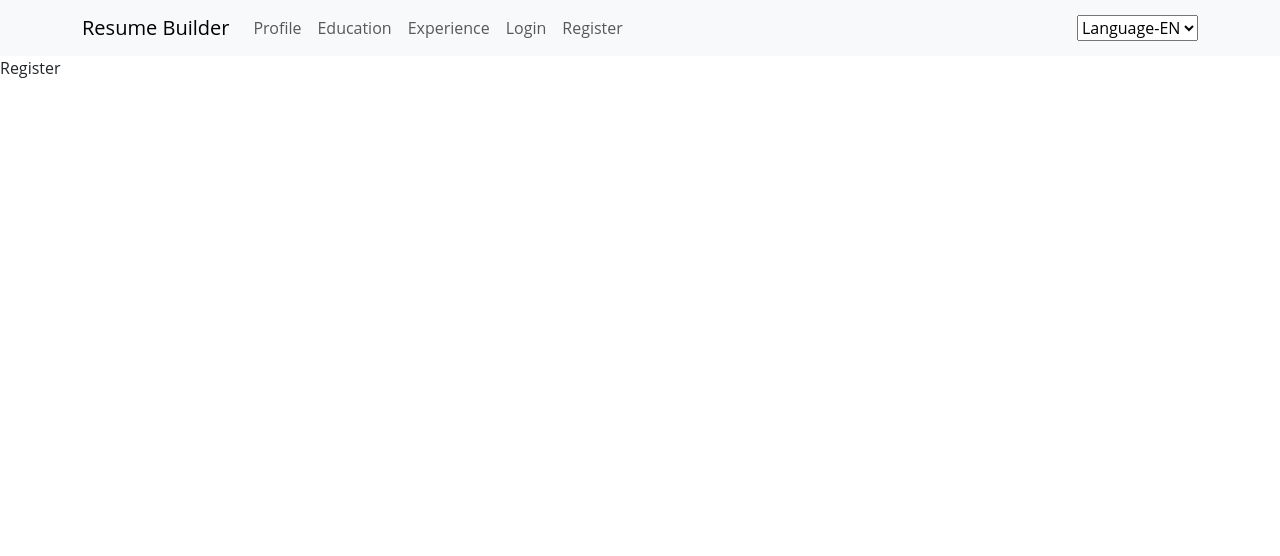
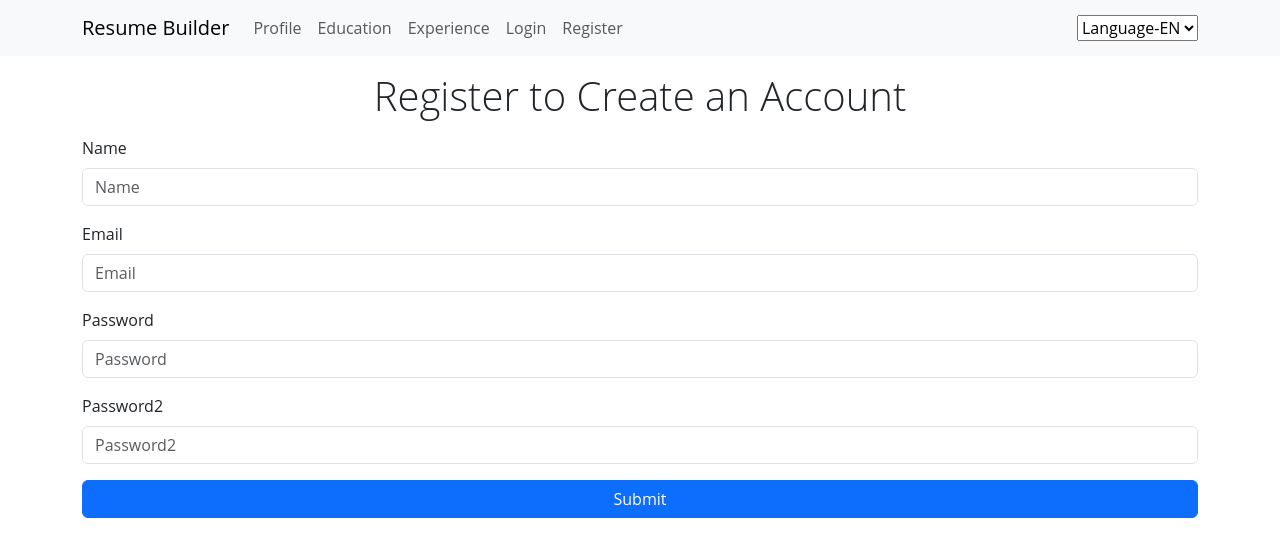
Before and after one commit to srehan17/resumeApp, a React (Create React App) app in the folder client/: page /register in a window 1280 px wide. Shown: the top 556 px of the page. Built offline with nearby package versions, Linux system fonts and the light colour scheme.

Commit message:
Added Login and Register pages

```diff
--- a/client/src/App.css
+++ b/client/src/App.css
@@ -1,3 +1,8 @@
 body {
     font-family: 'Open Sans', sans-serif;
 }
+
+.btn-block {
+    display: block;
+    width: 100%;
+}
--- a/client/src/App.tsx
+++ b/client/src/App.tsx
@@ -1,6 +1,6 @@
 import React from 'react'
 import { BrowserRouter, Routes, Route } from "react-router-dom"
-import Navigation from "./components/Navigation"
+import Header from "./components/Header"
 import Dashboard from "./pages/Dashboard"
 import Profile from './pages/Profile'
 import Education from "./pages/Education"
@@ -15,7 +15,7 @@ import Login from './pages/Login'
 const App: FC = () => {
   return (
     <BrowserRouter>
-    <Navigation />
+    <Header />
     <Routes>
       <Route index path="/" element={<Dashboard />} />
       <Route path="/profile" element={<Profile />} />
--- a/client/src/pages/Experience.tsx
+++ b/client/src/pages/Experience.tsx
@@ -15,21 +15,53 @@ const Experience = () => {
         setIsChecked(!isChecked)
     }
 
+    const [company, setCompany] = useState<string>()
+    const [position, setPosition] = useState<string>()
+    const [responsibilities, setResponsibilities] = useState<string>()
+    const [message, setMessage] = useState<string>()
+
+    let handleSubmit = async (e) => {
+        e.preventDefault();
+        try {
+          let res = await fetch("https://httpbin.org/post", {
+            method: "POST",
+            body: JSON.stringify({
+              company,
+              position,
+              responsibilities,
+              startDate
+            }),
+          });
+          let resJson = await res.json();
+          if (res.status === 200) {
+            setCompany("");
+            setPosition("");
+            setResponsibilities("");
+            setStartDate(null);
+          } else {
+            setMessage("Some error occured");
+          }
+          console.log("RESJSON: ",resJson);
+        } catch (err) {
+          console.log(err);
+        }
+      };
+
     return (
         <Container>
             <Title title="Experience" />
-            <Form action="POST">
+            <Form onSubmit={handleSubmit}>
                 <Form.Group className="mb-3" controlId="formCompany">
                     <Form.Label>Company</Form.Label>
-                    <Form.Control type="text" placeholder="Company" />
+                    <Form.Control type="text" placeholder="Company" value={company}/>
                 </Form.Group>
                 <Form.Group className="mb-3" controlId="formPosition">
                     <Form.Label>Position</Form.Label>
-                    <Form.Control type="text" placeholder="Position" />
+                    <Form.Control type="text" placeholder="Position" value={position}/>
                 </Form.Group>
                 <Form.Group className="mb-3" controlId="formResponsibilities">
                     <Form.Label>Responsibilities</Form.Label>
-                    <Form.Control type="text" as="textarea" rows={3} placeholder="Responsibilities" />
+                    <Form.Control type="text" as="textarea" rows={3} placeholder="Responsibilities" value={responsibilities}/>
                 </Form.Group>
                 <Form.Group className="mb-3" controlId="formStartDate">
                     <Form.Label>Start Date</Form.Label>
--- a/client/src/pages/Login.tsx
+++ b/client/src/pages/Login.tsx
@@ -1,8 +1,54 @@
-import React from 'react'
+import React, { useState } from 'react'
+import Title from '../components/Title'
+import { Container, Form, Button } from 'react-bootstrap'
 
 const Login = () => {
+    const [formData, setFormData] = useState({
+        email: "",
+        password: "",
+    })
+
+    const {email, password} = formData
+
+    const onChange = (e) => {
+        setFormData((prevState) => ({...prevState, [e.target.name]: e.target.value}))
+    }
+
+    const handleSubmit = (e) => {
+        e.preventDefault()
+    }
+
   return (
-    <div>Login</div>
+    <Container>
+        <Title title="Login to your account" />
+        <Form onSubmit={handleSubmit}>
+            <Form.Group className="mb-3" controlId="formEmail">
+                <Form.Label>Email</Form.Label>
+                <Form.Control
+                    type="text"
+                    placeholder="Email"
+                    id="email"
+                    name="email"
+                    value={email}
+                    onChange={onChange}
+                />
+            </Form.Group>
+            <Form.Group className="mb-3" controlId="formPassword">
+                <Form.Label>Password</Form.Label>
+                <Form.Control
+                    type="text"
+                    placeholder="Password"
+                    id="password"
+                    name="password"
+                    value={password}
+                    onChange={onChange}
+                />
+            </Form.Group>
+            <Form.Group className="mb-3" controlId="formSubmitButton">
+                <Button type="submit" className="btn btn-block">Submit</Button>
+            </Form.Group>
+        </Form>
+    </Container>
   )
 }
 
--- a/client/src/pages/Register.tsx
+++ b/client/src/pages/Register.tsx
@@ -1,8 +1,78 @@
-import React from 'react'
+import React, { useState } from 'react'
+import { Button, Container, Form } from 'react-bootstrap'
+import Title from '../components/Title'
 
 const Register = () => {
+    const [formData, setFormData] = useState({
+        name: "",
+        email: "",
+        password: "",
+        password2: ""
+    })
+
+    const {name, email, password, password2} = formData
+
+    const onChange = (e) => {
+        setFormData((prevState) => ({...prevState, [e.target.name]: e.target.value}))
+    }
+
+    const handleSubmit = (e) => {
+        e.preventDefault()
+    }
+
   return (
-    <div>Register</div>
+    <Container>
+        <Title title="Register to Create an Account" />
+        <Form onSubmit={handleSubmit}>
+            <Form.Group className="mb-3" controlId="formName">
+                <Form.Label>Name</Form.Label>
+                <Form.Control
+                    type="text"
+                    placeholder="Name"
+                    id="name"
+                    name="name"
+                    value={name}
+                    onChange={onChange}
+                />
+            </Form.Group>
+            <Form.Group className="mb-3" controlId="formEmail">
+                <Form.Label>Email</Form.Label>
+                <Form.Control
+                    type="text"
+                    placeholder="Email"
+                    id="email"
+                    name="email"
+                    value={email}
+                    onChange={onChange}
+                />
+            </Form.Group>
+            <Form.Group className="mb-3" controlId="formPassword">
+                <Form.Label>Password</Form.Label>
+                <Form.Control
+                    type="text"
+                    placeholder="Password"
+                    id="password"
+                    name="password"
+                    value={password}
+                    onChange={onChange}
+                />
+            </Form.Group>
+            <Form.Group className="mb-3" controlId="formPassword2">
+                <Form.Label>Password2</Form.Label>
+                <Form.Control
+                    type="text"
+                    placeholder="Password2"
+                    id="Password2"
+                    name="password2"
+                    value={password2}
+                    onChange={onChange}
+                />
+            </Form.Group>
+            <Form.Group className="mb-3" controlId="formSubmitButton">
+                <Button type="submit" className="btn btn-block">Submit</Button>
+            </Form.Group>
+        </Form>
+    </Container>
   )
 }
 
```
Also changed, not shown: client/src/components/Header.tsx (renamed from client/src/components/Navigation.tsx).
